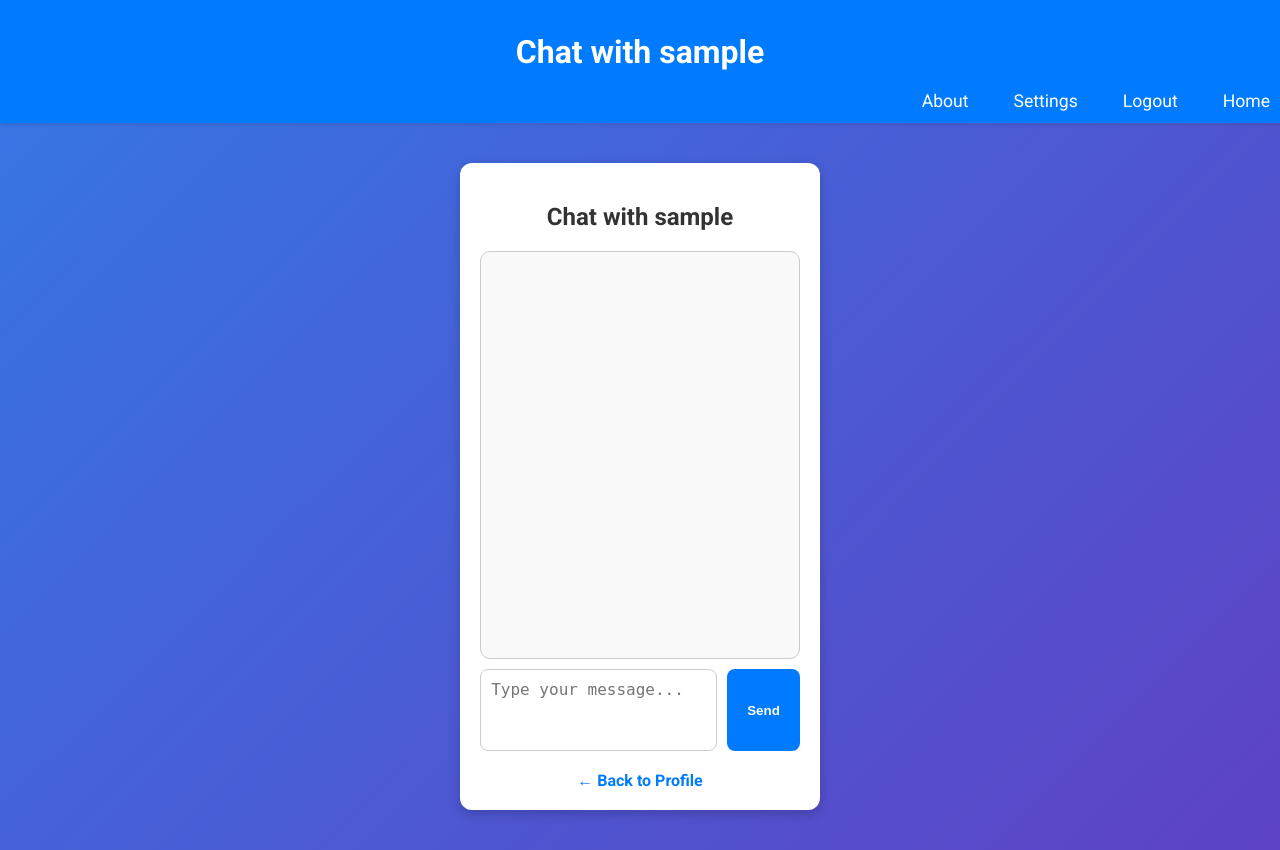
After one commit to Arad05/ChessAI, a Flask app: a page that uses Chess/ChessAI_GUI/templates/messages.html in a window 1280 px wide. The commit adds this page. Run offline with Flask 3, Linux system fonts and the light colour scheme; the visitor is signed in with stand-in values (Sample User, id 1); data that the repository does not hold is empty; some libraries are stand-ins or nearby versions.

Commit message:
Added Chat

```diff
--- a/Chess/ChessAI_GUI/static/css/friend_profile.css
+++ b/Chess/ChessAI_GUI/static/css/friend_profile.css
@@ -381,3 +381,10 @@ footer a.signup-link {
   background-color: #ffcc00;
   color: white;
 }
+
+.page-title {
+  text-align: center;
+  color: #ffffff;
+  font-size: 2rem;
+  margin-bottom: 20px;
+}
--- /dev/null
+++ b/Chess/ChessAI_GUI/static/css/messages.css
@@ -0,0 +1,253 @@
+/* CSS Variables */
+:root {
+    --primary-color: #007bff;
+    --secondary-color: #005fa3;
+    --background-color: #f8f9fa;
+    --text-color: #333;
+    --footer-background-color: #1c1c1c;
+    --footer-text-color: #f0f0f0;
+    --accent-color: #ffcc00;
+    --win-color: #4CAF50; /* Green for win */
+    --loss-color: #f44336; /* Red for loss */
+    --draw-color: #9e9e9e; /* Grey for draw */
+  }
+
+  /* Overall layout and background */
+  html, body {
+    height: 100%;
+    margin: 0;
+    padding: 0;
+    background: linear-gradient(135deg, #3578e5, #5e42c5);
+    font-family: 'Roboto', sans-serif;
+    color: var(--text-color);
+    overflow-x: hidden;
+  }
+
+  body {
+    display: flex;
+    flex-direction: column;
+    min-height: 100vh;
+  }
+
+  /* Header styling */
+  header {
+    background-color: var(--primary-color);
+    padding: 12px 0;
+    position: sticky;
+    top: 0;
+    z-index: 1000;
+    box-shadow: 0 2px 4px rgba(0,0,0,0.1);
+  }
+
+  header nav ul {
+    list-style-type: none;
+    margin: 0;
+    padding: 0;
+    display: flex;
+    justify-content: flex-end;
+    gap: 25px;
+}
+
+header nav ul li {
+    display: inline;
+}
+
+header nav ul li a {
+    color: white;
+    text-decoration: none;
+    font-size: 1.1rem;
+    padding: 10px;
+    transition: background-color 0.3s ease, color 0.3s ease;
+}
+
+/* Navigation hover effects */
+header nav ul li a:hover {
+    color: var(--primary-hover-color);
+    background-color: var(--nav-hover-color);
+    text-decoration: underline;
+}
+
+header nav ul li a:focus,
+header nav ul li a.active {
+    background-color: var(--primary-hover-color);
+    border-radius: 5px;
+}
+
+ /* Header animation */
+ header nav ul {
+  animation: fadeInDown 0.8s ease-out;
+}
+.chat-container {
+  max-width: 700px;
+  margin: 40px auto;
+  padding: 20px;
+  background: white;
+  border-radius: 12px;
+  box-shadow: 0 4px 12px rgba(0, 0, 0, 0.2);
+  font-family: 'Roboto', sans-serif;
+}
+
+.chat-container h2 {
+  text-align: center;
+  color: #333;
+  margin-bottom: 20px;
+}
+
+.chat-inner {
+  display: flex;
+  flex-direction: column;
+  height: 500px;
+  gap: 10px;
+}
+
+.messages {
+  flex: 1;
+  overflow-y: auto;
+  padding-right: 4px;
+  border: 1px solid #ccc;
+  border-radius: 10px;
+  padding: 10px;
+  background: #f9f9f9;
+}
+
+.message-box {
+  padding: 12px 16px;
+  border-radius: 10px;
+  margin-bottom: 10px;
+  max-width: 80%;
+  word-wrap: break-word;
+  position: relative;
+}
+
+.message-box.sent {
+  background-color: #d0f0c0;
+  margin-left: auto;
+  text-align: right;
+}
+
+.message-box.received {
+  background-color: #f0f0f0;
+  margin-right: auto;
+  text-align: left;
+}
+
+.meta {
+  font-size: 0.8rem;
+  color: #777;
+  margin-bottom: 4px;
+}
+
+.text {
+  font-size: 1rem;
+  color: #222;
+}
+
+.back-link {
+  display: block;
+  text-align: center;
+  margin-top: 20px;
+  text-decoration: none;
+  color: #007bff;
+  font-weight: bold;
+}
+
+.back-link:hover {
+  text-decoration: underline;
+}
+/* Footer */
+footer {
+    padding: 15px;
+    background-color: var(--footer-background-color);
+    color: var(--footer-text-color);
+    text-align: center;
+    margin-top: auto;
+    width: 100%;
+    position: relative;
+    box-shadow: 0px -4px 8px rgba(0, 0, 0, 0.1);
+}
+
+/* Footer links */
+footer ul {
+    list-style-type: none;
+    margin: 0;
+    padding: 0;
+    display: flex;
+    justify-content: center;
+    gap: 20px;
+    position: relative;
+    top: 15px; /* Move the links 20px down */
+}
+
+/* Footer link styles */
+footer a {
+    color: var(--footer-text-color);
+    font-size: 1rem;
+    margin: 0 12px;
+    text-decoration: none;
+    border: 2px solid transparent;
+    border-radius: 5px;
+    padding: 8px 12px;
+    transition: all 0.3s ease;
+}
+
+/* Footer link hover */
+footer a:hover {
+    background-color: var(--primary-hover-color);
+    border-color: var(--footer-text-color);
+}
+
+/* Move the login link to 40% of the width */
+footer a.login-link {
+    position: absolute;
+    left: 42%; /* Move it to 40% of the width */
+    transform: translateX(-50%); /* Center it */
+}
+
+/* Move the login link to 40% of the width */
+footer a.signup-link {
+    position: absolute;
+    left: 55%; /* Move it to 40% of the width */
+    transform: translateX(-50%); /* Center it */
+}
+
+.icon {
+    width: 40px;
+    height: 40px;
+    margin-right: 12px;
+}
+
+.page-title {
+  text-align: center;
+  color: #ffffff;
+  font-size: 2rem;
+  margin-bottom: 20px;
+}
+
+.send-box {
+  display: flex;
+  gap: 10px;
+}
+
+.send-box textarea {
+  flex: 1;
+  height: 60px;
+  padding: 10px;
+  font-size: 1rem;
+  border-radius: 8px;
+  border: 1px solid #ccc;
+  resize: none;
+}
+
+.send-box button {
+  padding: 10px 20px;
+  background-color: var(--primary-color);
+  color: white;
+  border: none;
+  border-radius: 8px;
+  cursor: pointer;
+  font-weight: bold;
+}
+
+.send-box button:hover {
+  background-color: var(--secondary-color);
+}
--- a/Chess/ChessAI_GUI/static/js/clan.js
+++ b/Chess/ChessAI_GUI/static/js/clan.js
@@ -1,4 +1,3 @@
-// clan.js
 
 document.addEventListener("DOMContentLoaded", function () {
     const searchForm = document.getElementById("clan-search-form");
--- /dev/null
+++ b/Chess/ChessAI_GUI/static/js/messages.js
@@ -0,0 +1,47 @@
+document.addEventListener("DOMContentLoaded", function () {
+    const sendBtn = document.getElementById("sendBtn");
+    const textarea = document.getElementById("messageInput");
+    const messagesContainer = document.getElementById("messagesBox");
+
+    function sendMessage(friendNickname) {
+        const message = textarea.value.trim();
+        console.log("Sending to:", friendNickname, "Message:", message);
+        if (!message) return;
+        const csrfToken = document.querySelector('meta[name="csrf-token"]').getAttribute('content');
+        fetch("/send_message", {
+            method: "POST",
+            headers: {
+                "Content-Type": "application/json",
+                "X-CSRFToken": csrfToken
+            },
+            body: JSON.stringify({ to: friendNickname, message: message })
+        })
+        .then(res => res.json().catch(() => {
+            throw new Error("Invalid JSON returned from server");
+        }))
+        .then(data => {
+            if (data.success) {
+                const msgElement = document.createElement("div");
+                msgElement.className = "message-box sent";
+                const now = new Date().toISOString().slice(0, 19).replace("T", " ");
+                msgElement.innerHTML = `
+                    <div class="meta">You | ${now}</div>
+                    <div class="text">${message}</div>`;
+                messagesContainer.appendChild(msgElement);
+                textarea.value = "";
+                messagesContainer.scrollTop = messagesContainer.scrollHeight;
+            } else {
+                alert("Error: " + data.error);
+            }
+        })
+        .catch(err => {
+            console.error("Failed to send message:", err);
+            alert("Failed to send message. Please check the console.");
+        });
+    }
+
+    sendBtn.addEventListener("click", () => {
+        const friendNickname = sendBtn.dataset.friend;
+        sendMessage(friendNickname);
+    });
+});
--- a/Chess/ChessAI_GUI/templates/friend_profile.html
+++ b/Chess/ChessAI_GUI/templates/friend_profile.html
@@ -44,7 +44,6 @@
     </div>
 </header>
 
-
   <main>
     <div class="profile-container">
       <div class="profile-header">
@@ -57,6 +56,7 @@
         </p>
 
         <p>Role: <span id="role" class="role-class">{{ user.role }}</span></p>
+        <a href="{{ url_for('show_messages', friend_nickname=user.nickname) }}" class="show-more-button">Message</a>
       </div>
 
 
--- /dev/null
+++ b/Chess/ChessAI_GUI/templates/messages.html
@@ -0,0 +1,69 @@
+<!DOCTYPE html>
+<html lang="en">
+<head>
+  <meta charset="UTF-8">
+    <meta name="viewport" content="width=device-width, initial-scale=1.0">
+  <title>Chat with {{ friend_nickname }}</title>
+    <!-- Google Fonts for a modern look -->
+  <link href="https://fonts.googleapis.com/css2?family=Roboto:wght@400;700&display=swap" rel="stylesheet">
+  <link rel="stylesheet" href="{{ url_for('static', filename='css/friend_profile.css') }}">
+  <!-- GSAP Animation Library -->
+  <script src="https://cdnjs.cloudflare.com/ajax/libs/gsap/3.11.5/gsap.min.js"></script>
+  <link rel="stylesheet" href="{{ url_for('static', filename='css/messages.css') }}">
+  <meta name="csrf-token" content="{{ csrf_token() }}">
+</head>
+<body>
+    <header>
+        <div class="container">
+            <h1 class="page-title">Chat with {{ friend_nickname }}</h1>
+            <nav>
+            <ul>
+                {% if not session.get('user') %}
+                    <li><a href="{{ url_for('forgot_password') }}">Forgot password</a></li>
+                {% endif %}
+                <li><a href="{{ url_for('about') }}">About</a></li>
+                {% if session.get('user') %}
+                    <!-- Show user settings if logged in -->
+                    <li><a href="{{ url_for('user_settings') }}">Settings</a></li>
+                    <li><a href="{{ url_for('logout') }}">Logout</a></li>
+                    <!-- If current_user exists and is admin, show admin dashboard link -->
+                    {% if session.get('role') == "admin" %}
+                        <li><a href="{{ url_for('admin_dashboard') }}">Admin Page</a></li>
+                    {% endif %}
+
+                    {% if session.get('role') in ['admin', 'member'] %}
+                        <li><a href="{{ url_for('clan_page') }}">Clan</a></li>
+                    {% endif %}
+
+                {% else %}
+                    <li><a href="{{ url_for('login') }}">Login</a></li>
+                    <li><a href="{{ url_for('sign_up') }}">Sign up</a></li>
+                {% endif %}
+                <li><a href="{{ url_for('home') }}">Home</a></li>
+            </ul>
+        </nav>
+        </div>
+    </header>
+
+  <div class="chat-container">
+    <h2>Chat with {{ friend_nickname }}</h2>
+    <div class="chat-inner">
+      <div class="messages" id="messagesBox">
+        {% for msg in messages %}
+          <div class="message-box {% if msg.from == current_user %}sent{% else %}received{% endif %}">
+            <div class="meta">{{ msg.from }} | {{ msg.timestamp }}</div>
+            <div class="text">{{ msg.message }}</div>
+          </div>
+        {% endfor %}
+      </div>
+      <div class="send-box">
+        <textarea id="messageInput" placeholder="Type your message..."></textarea>
+        <button id="sendBtn" data-friend="{{ friend_nickname }}">Send</button>
+      </div>
+    </div>
+    <a href="{{ url_for('profile', friend_nickname=friend_nickname) }}" class="back-link">← Back to Profile</a>
+  </div>
+
+  <script src="{{ url_for('static', filename='js/messages.js') }}"></script>
+</body>
+</html>
--- a/Chess/app.py
+++ b/Chess/app.py
@@ -37,7 +37,7 @@ app.config['SESSION_COOKIE_SAMESITE'] = 'Lax'
 
 
 
-limiter = Limiter(get_remote_address, app=app, default_limits=["5 per minute"])
+limiter = Limiter(get_remote_address, app=app, default_limits=["200 per minute"])
 
 
 # Initialize CSRF protection
@@ -94,7 +94,7 @@ def is_valid_nickname(nickname):
 
 # עמוד הרשמה
 @app.route('/sign_up', methods=['GET', 'POST'])
-@limiter.limit("5 per minute")  # חוסם ניסיונות מרובים תוך דקה
+@limiter.limit("20 per minute")  # חוסם ניסיונות מרובים תוך דקה
 def sign_up():
     if 'user' in session:
         return redirect(url_for('home'))
@@ -157,7 +157,7 @@ def sign_up():
 
     return render_template('sign_up.html')
 
-limiter.limit("3 per minute")(sign_up)
+limiter.limit("200 per minute")(sign_up)
 
 
 #About page
@@ -167,7 +167,7 @@ def about():
 
 
 # עמוד התחברות
-@limiter.limit("5 per minute")  # חוסם ניסיונות מרובים תוך דקה
+@limiter.limit("10 per minute")  # חוסם ניסיונות מרובים תוך דקה
 @app.route('/login', methods=['GET', 'POST'])
 def login():
     if 'user' in session:
@@ -237,7 +237,7 @@ def login():
 
     return render_template('login.html')
 
-limiter.limit("3 per minute")(login)
+limiter.limit("10 per minute")(login)
 
 
 #Logout
@@ -254,7 +254,7 @@ def logout():
 
 
 #Forgot password page
-@limiter.limit("5 per minute")  # מגביל ניסיון שחזור ל-5 לדקה
+@limiter.limit("10 per minute")  # מגביל ניסיון שחזור ל-5 לדקה
 @app.route('/forgot_password', methods=['GET', 'POST'])
 def forgot_password():
     token = sanitize(request.args.get('token')) or sanitize(request.form.get('token'))
@@ -665,7 +665,6 @@ def admin_dashboard():
         return jsonify({"success": True, "message": message})
 
 
-
 def get_clan_members(clan_name):
     db = get_db()
     cur = db.cursor(cursor_factory=psycopg2.extras.RealDictCursor)
@@ -870,6 +869,77 @@ def clan_action():
     return redirect(url_for('clan_page'))
 
 
+@app.route('/send_message', methods=['POST'])
+@login_required
+def send_message():
+    try:
+        sender = session.get('user')
+        data = request.get_json(silent=True)
+
+        if data is None:
+            return jsonify({'success': False, 'error': 'Invalid JSON data'}), 400
+
+        receiver = sanitize(data.get('to'))
+        message_text = sanitize(data.get('message'))
+
+        if not sender or not receiver or not message_text:
+            return jsonify({'success': False, 'error': 'Invalid data'}), 400
+
+        db = get_db()
+        cur = db.cursor()
+
+        cur.execute("SELECT conversations FROM messages WHERE nickname = %s", (sender,))
+        sender_data = cur.fetchone()
+        raw_conversations = sender_data[0] if sender_data else None
+        if isinstance(raw_conversations, str):
+            conversations = json.loads(raw_conversations)
+        elif isinstance(raw_conversations, dict):
+            conversations = raw_conversations
+        elif raw_conversations is None:
+            conversations = {}
+        else:
+            conversations = {}
+
+
+        conversations.setdefault(receiver, []).append({
+            'from': sender,
+            'message': message_text,
+            'timestamp': datetime.now().strftime('%Y-%m-%d %H:%M:%S')
+        })
+
+        cur.execute("""
+            INSERT INTO messages (nickname, conversations)
+            VALUES (%s, %s)
+            ON CONFLICT (nickname)
+            DO UPDATE SET conversations = EXCLUDED.conversations
+        """, (sender, json.dumps(conversations)))
+
+        db.commit()
+        return jsonify({'success': True, 'message': 'Message sent!'})
+
+    except Exception as e:
+        print("Error while sending message:", e)
+        return jsonify({'success': False, 'error': 'Server error occurred'}), 500
+
+
+
+
+@app.route('/messages/<friend_nickname>')
+@login_required
+def show_messages(friend_nickname):
+    user = session.get('user')
+    db = get_db()
+    cur = db.cursor()
+    cur.execute("SELECT conversations FROM messages WHERE nickname = %s", (user,))
+    row = cur.fetchone()
+    conversations = row[0] if row else {}
+
+    messages = conversations.get(friend_nickname, [])
+    messages.sort(key=lambda m: m['timestamp']) # Sort messages by timestamp
+
+    return render_template('messages.html', friend_nickname=friend_nickname, messages=messages, current_user=session.get('user'))
+
+
 if __name__ == "__main__":
     port = 5001 if app.debug else 5003
     app.run(debug=True, port=port)
```
Also changed, not shown: Chess/ChessAI_GUI/static/js/friend_profile.js (+17 -0 lines).
